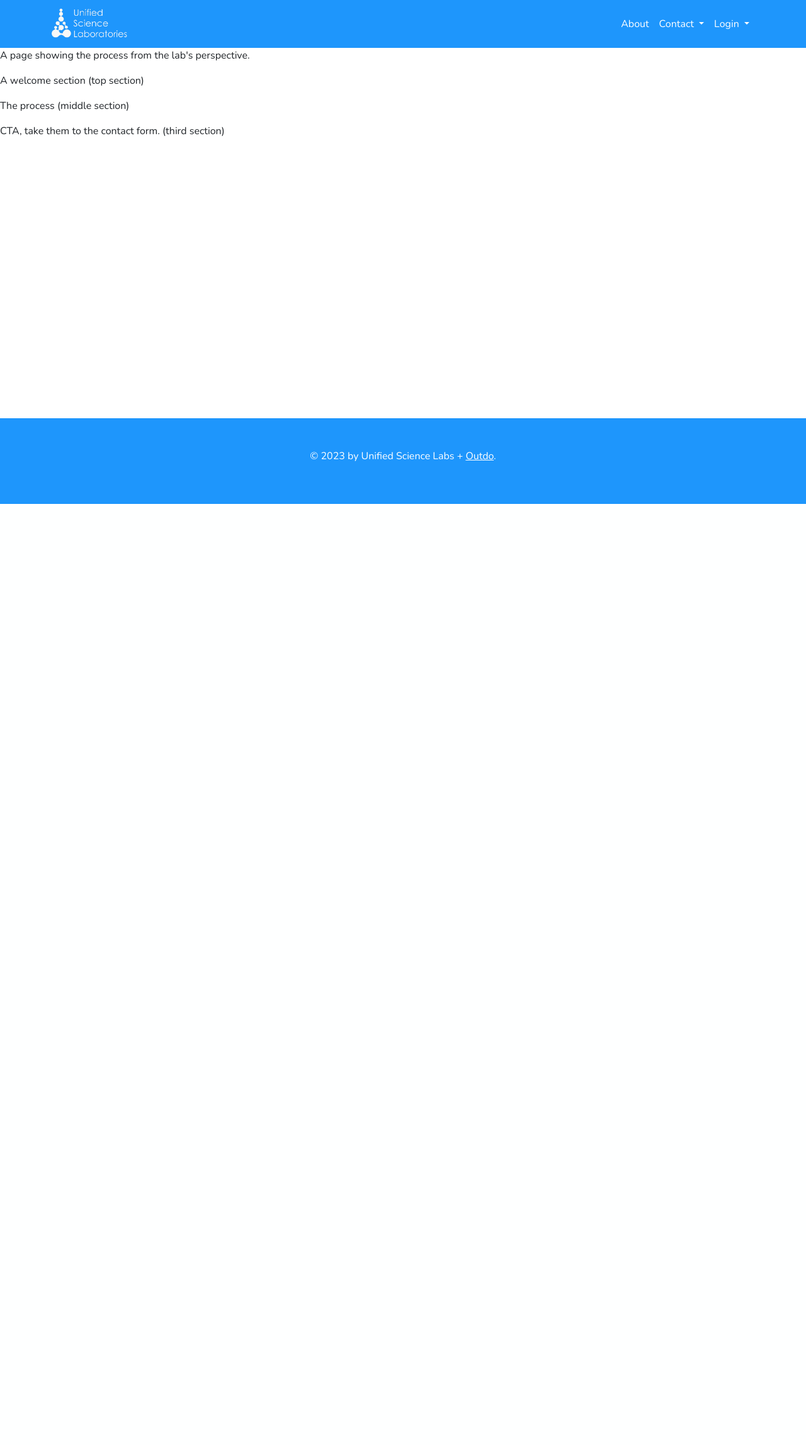
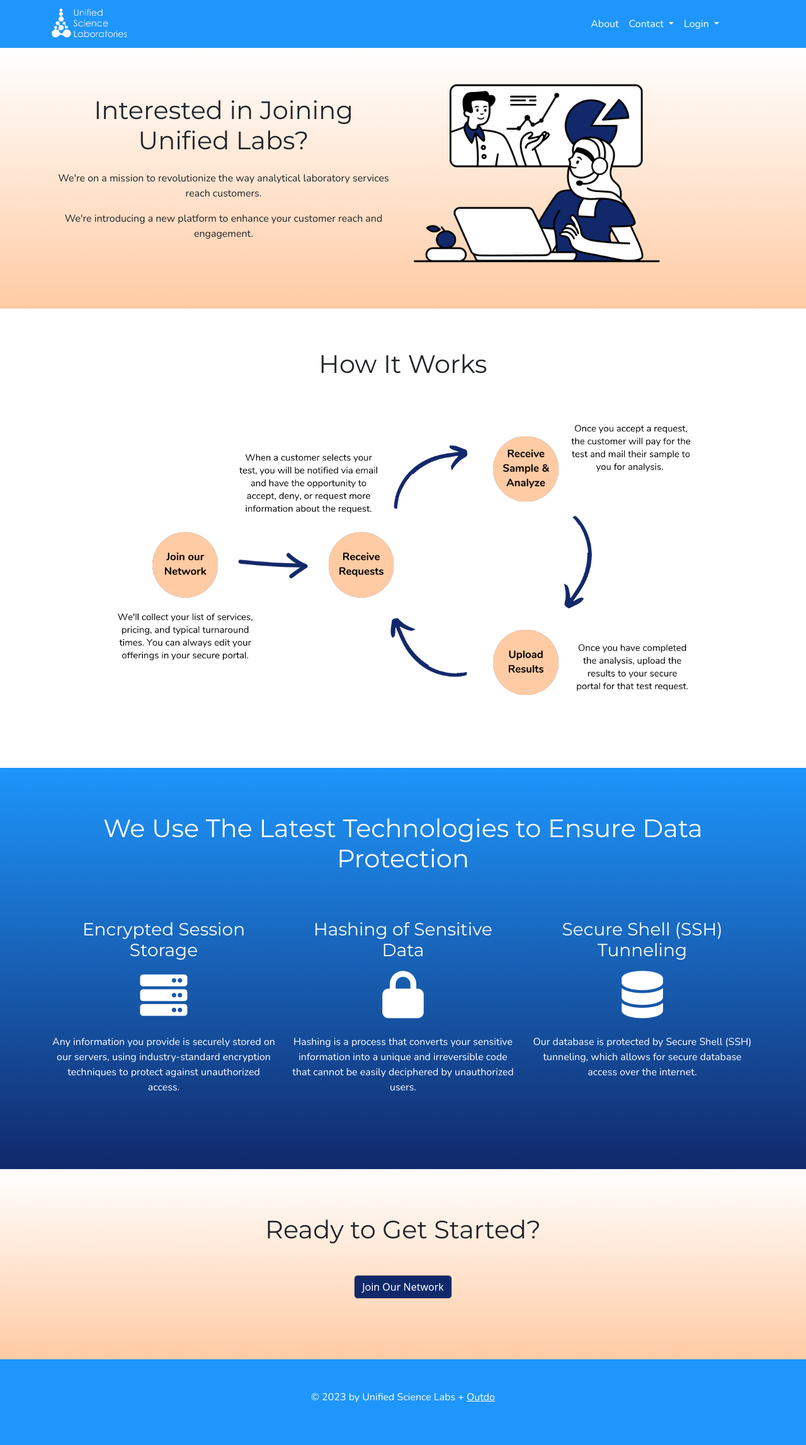
Before and after one commit to bharding216/labs, a Python web app: template project/templates/labs_about.html in a window 1280 px wide. Shown: the whole page at 63% size. Before the commit the page ends 800 px from the top, so only its background shows below. Run offline with Jinja, Linux system fonts and the light colour scheme; the template is opened without the code that fills it, so the values that code supplies are empty; some libraries are stand-ins or nearby versions.

Commit message:
Update the labs_about page
This section is now finished

```diff
--- a/project/static/css/main.css
+++ b/project/static/css/main.css
@@ -206,6 +206,11 @@ p, .nav-link, .btn-primary, .footer,
   table {
     width: 700px;
   }
+
+  #lab_process_container {
+    max-width: 1000px; /* Set the maximum width as needed */
+    margin: 0 auto; /* Center the container */
+  }
 }
 
 
--- a/project/templates/base.html
+++ b/project/templates/base.html
@@ -65,7 +65,7 @@
 
                 <!--Links to the right-->
                 <div class="navbar-collapse collapse" id="navbarSupportedContent">
-                    <ul class="navbar-nav ms-auto">
+                    <ul class="navbar-nav ms-auto me-5">
 
                         <li class="nav-item">
                             <a class="nav-link" aria-current="page"
@@ -142,6 +142,7 @@
 
                         {% else %}
                         <li class="nav-item dropdown">
+
                             <a class="nav-link dropdown-toggle"
                             href="#"
                             id="navbarDropdownMenuLink"
@@ -182,7 +183,7 @@
             {% block footer %}
             &copy; 2023 by Unified Science Labs + <a class="hover-link" href="https://outdoexcel.com/"
                 target="_blank"
-                rel="noopener noreferrer">Outdo</a>.
+                rel="noopener noreferrer">Outdo</a>
             {% endblock %}
             </p>
         </div>
@@ -196,30 +197,7 @@
     <script src="https://code.jquery.com/jquery-3.5.1.min.js"></script>
 
 
-    <!-- Dropdown Menu Javascript
-    <script>
-
-
-        $('.dropdown-toggle').click(function(e) {
-            e.preventDefault();
-            $(this).next('.dropdown-menu').toggle();
-        });
-
-
-        $(document).click(function(e) {
-            var target = e.target;
-            if (!$(target).is('.dropdown-toggle') && !$(target).parents().is('.dropdown-toggle')) {
-            $('.dropdown-menu').hide();
-            }
-        });
-
-
-
-
-    </script>
-    -->
-
-
+    <!-- Dropdown Menu Javascript -->
     <script>
         $('.dropdown-toggle').click(function(e) {
             e.preventDefault();
--- a/project/templates/labs_about.html
+++ b/project/templates/labs_about.html
@@ -1,24 +1,135 @@
 {% extends 'base.html' %}
 
-{% block title %}USL | Become a Provider{% endblock %}
+{% block title %}USL | Our Labs{% endblock %}
 
 {% block head %}
 {% endblock %}
 
 {% block content %}
 
-<p>A page showing the process from the lab's perspective.</p>
 
-<p>
-    A welcome section (top section)
-</p>
 
-<p>
-    The process (middle section)
-</p>
+<div class="py-5" style="background-image:linear-gradient(white, #ffcba4);">
 
-<p>
-    CTA, take them to the contact form. (third section)
-</p>
+    <div class="container">
+        <div class="row mb-3">
+            <div class="col-6 align-items-center d-flex">
+                <div class="text-center">
+                    <h1 class="pb-3">Interested in Joining Unified Labs?</h1>
+                    <p>We're on a mission to revolutionize the way analytical
+                        laboratory services reach customers.
+                    </p>
+                    <p>
+                        We're introducing
+                        a new platform to enhance your customer reach and
+                        engagement.
+                    </p>
+                </div>
+            </div>
+
+            <div class="col-6 align-items-center d-flex">
+                <div class="text-center">
+                    <img src='/static/lab_partners.png' id="lab_techs">
+                </div>
+            </div>
+        </div>
+    </div>
+
+</div>
+
+
+
+
+<div class="container py-5" id="lab_process_container">
+    <div class="row m-3">
+        <div class="col-12 align-items-center d-flex">
+            <div class="text-center">
+                <h1 class="mb-3">How It Works</h1>
+                <img id="lab_process" src='/static/lab_process.png' style="object-fit: cover; width: 100%; height: 100%;">
+            </div>
+        </div>
+    </div>
+</div>
+
+
+
+<div style="background-image:linear-gradient(#1e96fc, #11296b);">
+    <div class="container py-5">
+
+        <div class="row mb-3 py-4 text-center">
+            <h1 style="color: white">
+                We Use The Latest Technologies to Ensure Data Protection
+            </h1>
+        </div>
+
+
+        <div class="row py-4 text-center">
+
+            <div class="col-sm-12 col-md-4 text-center spaced" data-aos="fade-up">
+                <div class="section section_head mb-3"><h3 style="color: white">Encrypted Session Storage</h3></div>
+                <div class="section section_icon"><i class="fa fa-regular fa-server" style="font-size: 75px; color: white;"></i></div>
+                <div class="section section_text">
+                    <p style="color: white;">Any information you provide is securely stored on our servers, using
+                        industry-standard encryption techniques to protect against unauthorized access.
+                    </p>
+                </div>
+            </div>
+
+            <div class="col-sm-12 col-md-4 text-center spaced" data-aos="fade-up">
+                <div class="section section_head mb-3"><h3 style="color: white">Hashing of Sensitive Data</h3></div>
+                <div class="section section_icon"><i class="fa-solid fa-lock" style="font-size: 75px; color: white;"></i></div>
+                <div class="section section_text">
+                    <p style="color: white;">Hashing is a process that converts your sensitive information into a unique
+                        and irreversible code that cannot be easily deciphered by unauthorized users.
+                    </p>
+                </div>
+            </div>
+
+
+            <div class="col-sm-12 col-md-4 text-center spaced" data-aos="fade-up">
+                <div class="section section_head mb-3"><h3 style="color: white">Secure Shell (SSH) Tunneling</h3></div>
+                <div class="section section_icon"><i class="fa-solid fa-database" style="font-size: 75px; color: white;"></i></div>
+                <div class="section section_text">
+                    <p style="color: white;">Our database is protected by Secure Shell (SSH) tunneling,
+                        which allows for secure database access over the internet.
+                    </p>
+                </div>
+            </div>
+
+
+
+
+
+
+
+        </div>
+
+    </div>
+</div>
+
+
+
+
+
+<div style="background-image:linear-gradient(white, #ffcba4);">
+    <div class="container py-5">
+        <div class="row mb-3 py-4 text-center">
+            <h1>
+                Ready to Get Started?
+            </h1>
+        </div>
+
+        <div class="row align-items-center pb-5">
+            <div class="col-12 text-center">
+                <a href="{{ url_for('contact.lab_contact') }}">
+                    <button type="button" class="btn btn-reversed" data-aos="fade-up">Join Our Network</button>
+                </a>
+            </div>
+        </div>
+    </div>
+</div>
+
+
+
 
 {% endblock %}
```
Also changed, not shown: project/static/lab_partners.png (added), project/static/lab_process.png (added), 1 other file.
